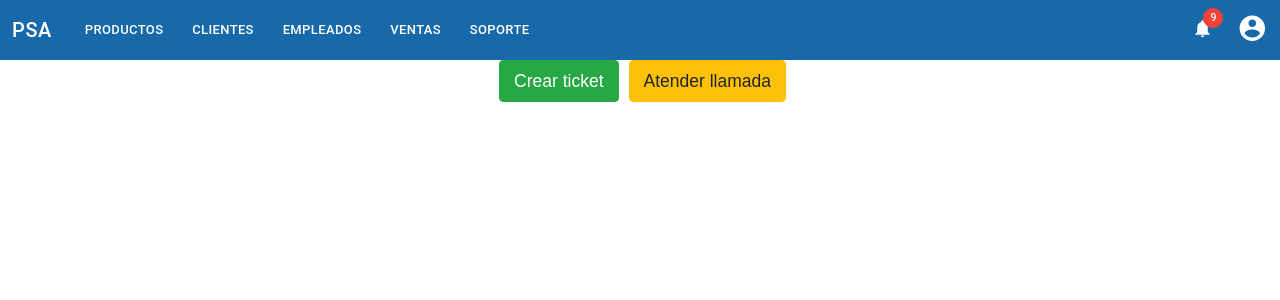
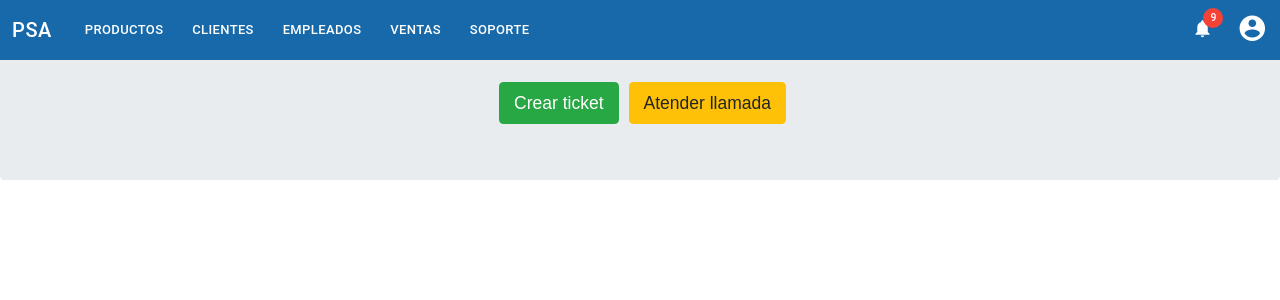
Before and after one commit to bbarchu/aninfo, a React (Create React App) app: page /Soporte in a window 1280 px wide. Shown: the top 300 px of the page. Built offline with nearby package versions, Linux system fonts and the light colour scheme.

Commit message:
se agrego jumbotron

```diff
--- a/src/components/Soporte.js
+++ b/src/components/Soporte.js
@@ -23,7 +23,7 @@ class Soporte extends Component {
 
   render() {
     return (
-      <div className="form-group">
+      <div class="jumbotron">
         <form onSubmit={this.handleSubmitCreate}>
           <br></br>&nbsp;
             <input type="submit" value="Crear ticket" name="submit" class="btn btn-success btn-lg" />
```
